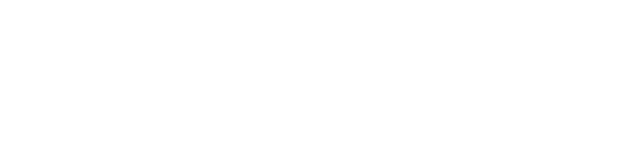
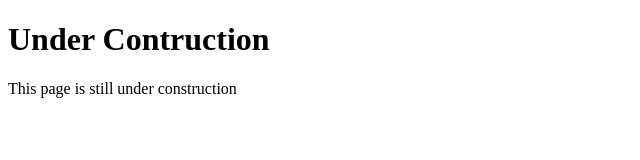
Before and after one commit to as3mbus/portfolio, a plain HTML site: page index.html in a window 1280 px wide. Shown: the whole page, without its empty margins (0-640 px from the left). Drawn offline with Linux system fonts and the light colour scheme.

Commit message:
add gitignore and few content

```diff
--- a/index.html
+++ b/index.html
@@ -1,3 +1,12 @@
 <!DOCTYPE html>
 <html>
+<head>
+<title>Work in Progress</title>
+</head>
+<body>
+
+<h1>Under Contruction</h1>
+<p>This page is still under construction</p>
+
+</body>
 </html>
```
Also changed, not shown: 1 other file.
